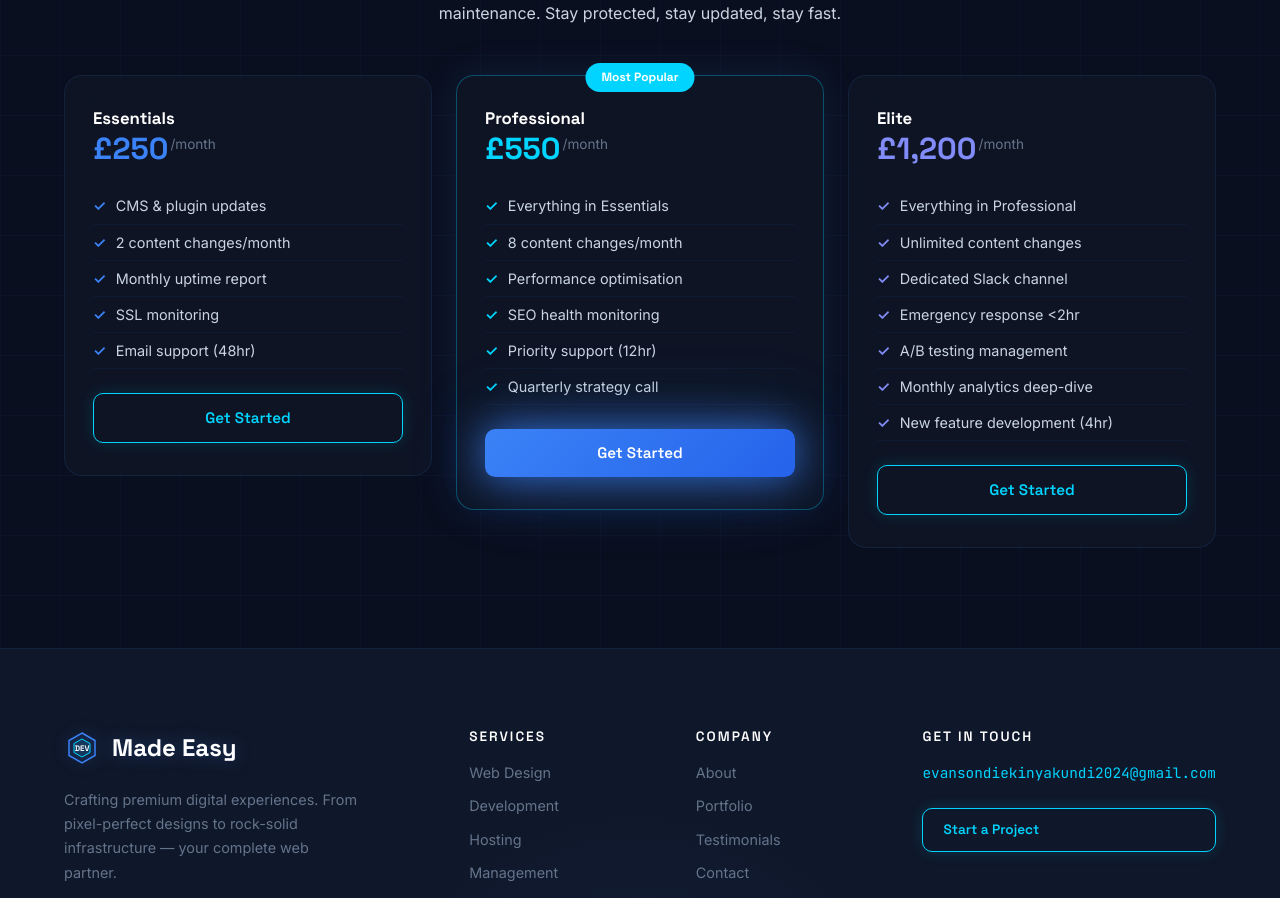
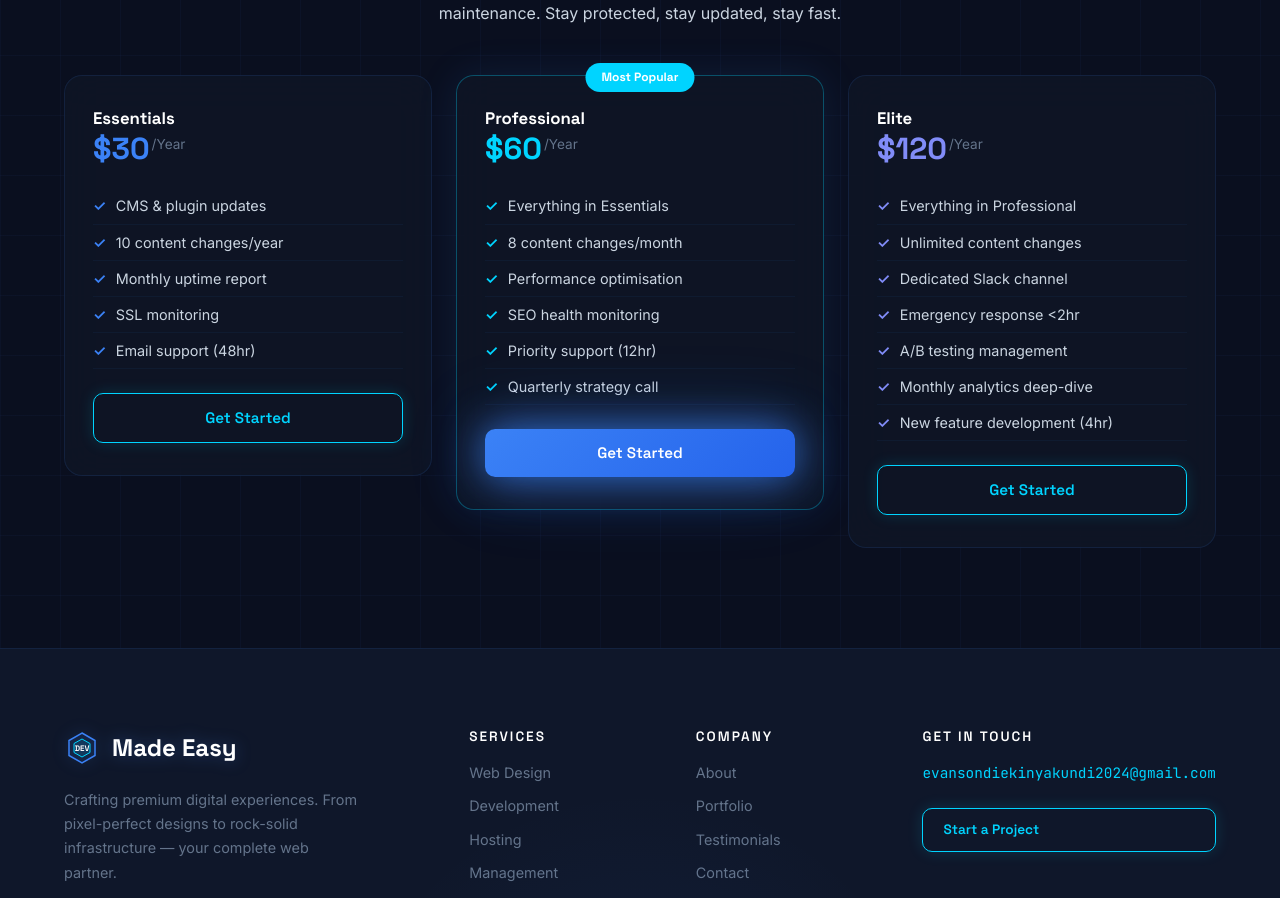
Before and after one commit to evans3789/Made-Easy, a React (Vite) app in the folder madeeasy/: page /hosting in a window 1280 px wide. Shown: the part 2581-3479 px from the top of the page. Built offline with nearby package versions, Linux system fonts and the light colour scheme.

Commit message:
Hosting prices update

```diff
--- a/madeeasy/src/pages/Hosting.jsx
+++ b/madeeasy/src/pages/Hosting.jsx
@@ -26,12 +26,12 @@ const securityFeatures = [
 const maintenancePlans = [
   {
     name: 'Essentials',
-    price: '£250',
-    period: '/month',
+    price: '$30',
+    period: '/Year',
     color: '#3B82F6',
     features: [
       'CMS & plugin updates',
-      '2 content changes/month',
+      '10 content changes/year',
       'Monthly uptime report',
       'SSL monitoring',
       'Email support (48hr)',
@@ -39,8 +39,8 @@ const maintenancePlans = [
   },
   {
     name: 'Professional',
-    price: '£550',
-    period: '/month',
+    price: '$60',
+    period: '/Year',
     color: '#00D4FF',
     popular: true,
     features: [
@@ -54,8 +54,8 @@ const maintenancePlans = [
   },
   {
     name: 'Elite',
-    price: '£1,200',
-    period: '/month',
+    price: '$120',
+    period: '/Year',
     color: '#818CF8',
     features: [
       'Everything in Professional',
```
